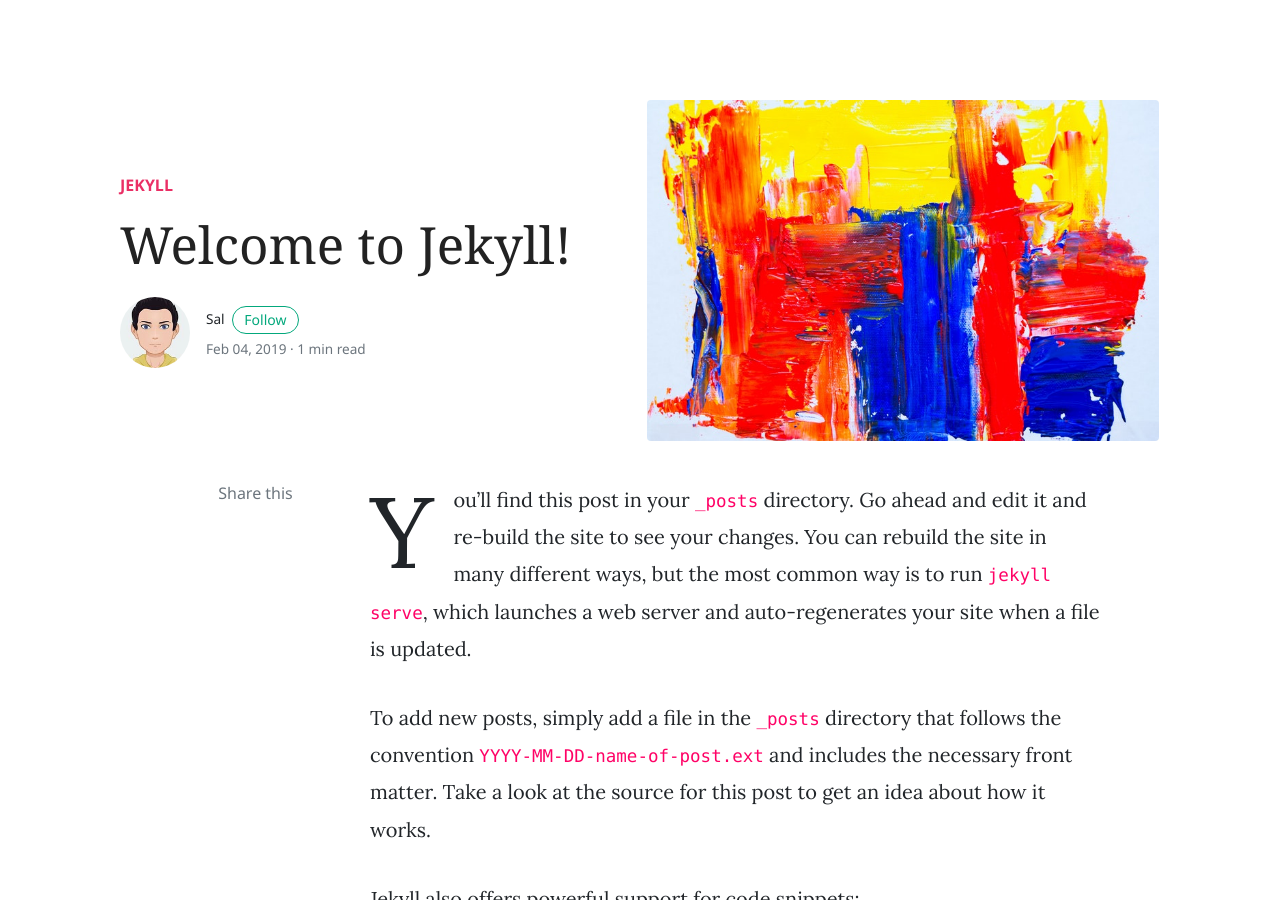
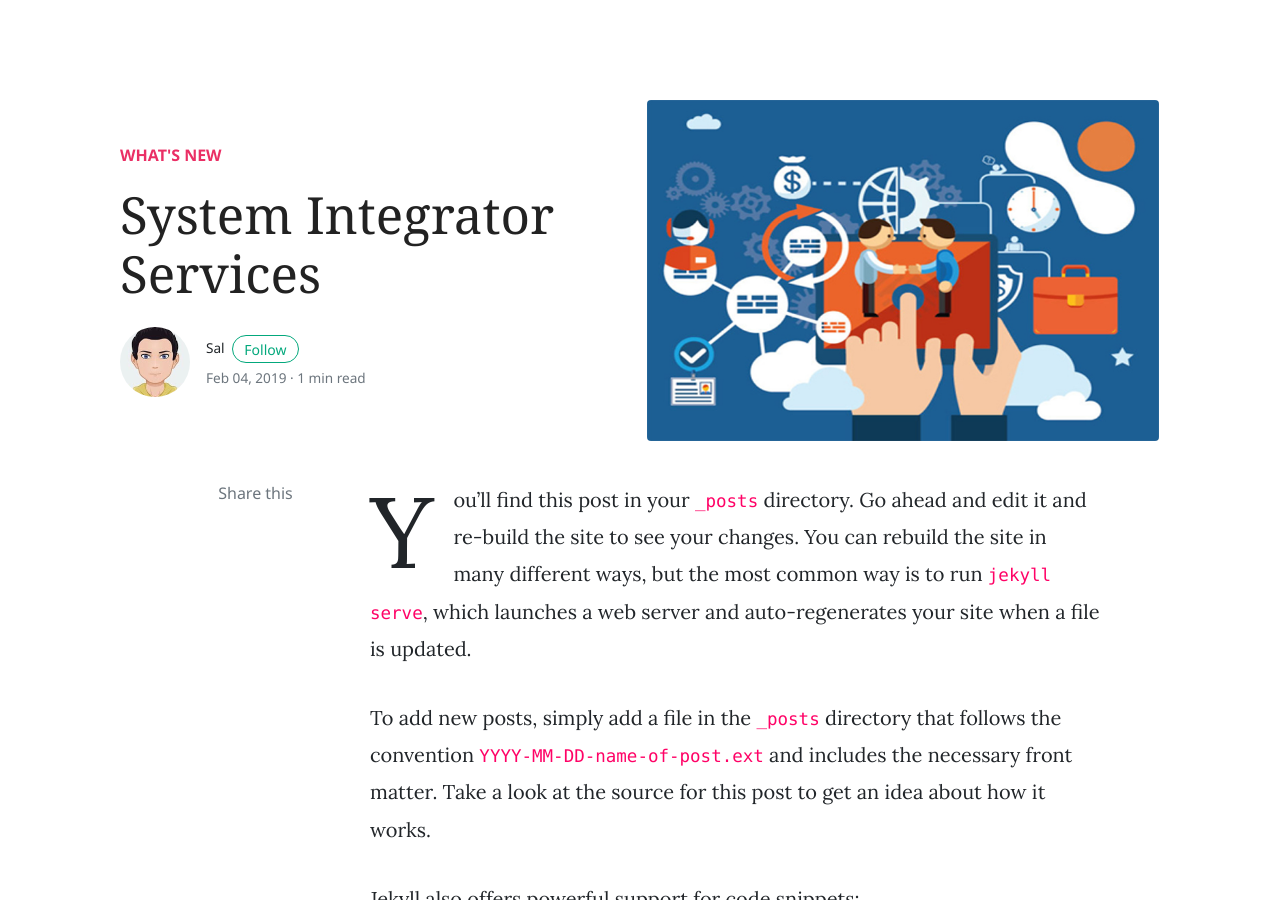
Before and after one commit to bit-dna/bitdnablog, a Jekyll site: the page built from _posts/2019-02-04-welcome-to-jekyll.markdown, in a window 1280 px wide and 900 px high. Built offline with Jekyll 4.4.1, drawn with Linux system fonts in a browser that asks for light colours; nearby versions of some CDN libraries; comment, search, counter and statistics services are not loaded.

Commit message:
update untuk blog post

```diff
--- a/_posts/2019-02-04-welcome-to-jekyll.markdown
+++ b/_posts/2019-02-04-welcome-to-jekyll.markdown
@@ -1,8 +1,8 @@
 ---
 layout: post
-title:  "Welcome to Jekyll!"
-categories: [ Jekyll ]
-image: assets/images/demo1.jpg
+title:  "System Integrator Services"
+categories: [ What's New ]
+image: assets/images/img/system-integrator.jpg
 ---
 You’ll find this post in your `_posts` directory. Go ahead and edit it and re-build the site to see your changes. You can rebuild the site in many different ways, but the most common way is to run `jekyll serve`, which launches a web server and auto-regenerates your site when a file is updated.
 
```
Also changed, not shown: assets/images/img/system-integrator.jpg (added).
